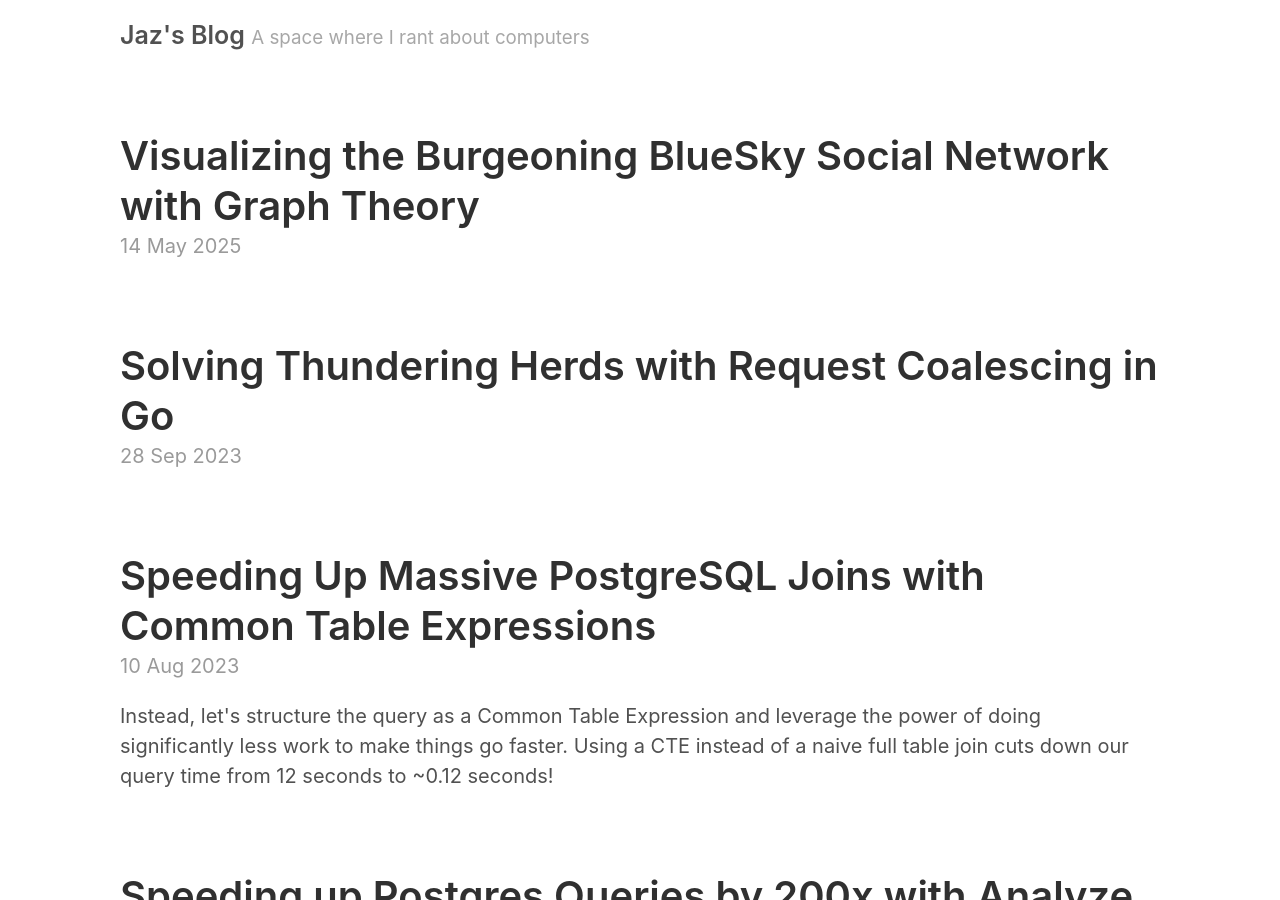
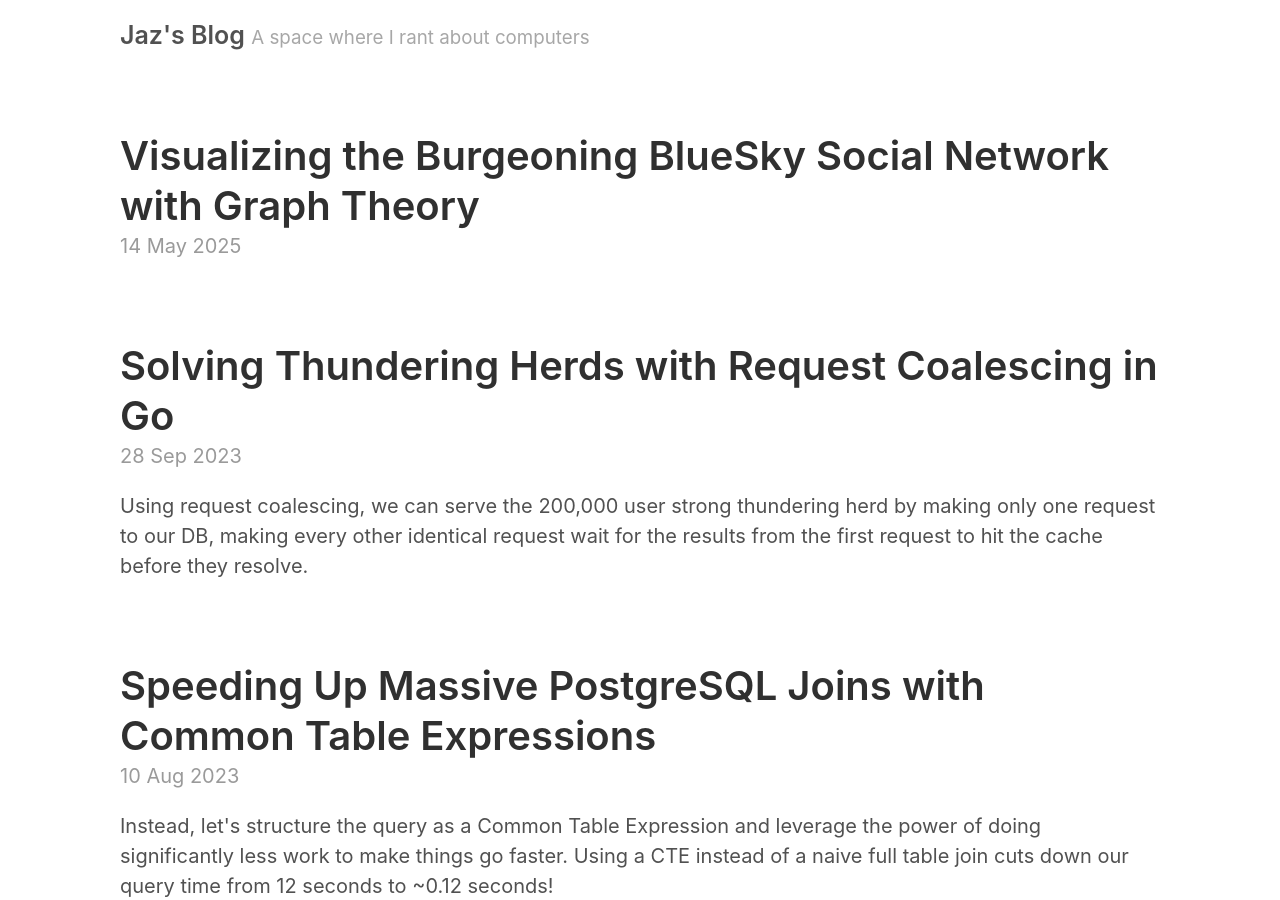
Before and after one commit to jazware/jazco-dev, a Jekyll site: the page built from index.html, in a window 1280 px wide and 900 px high. Built offline with Jekyll 4.4.1, drawn with Linux system fonts in a browser that asks for light colours; the list of posts is cut into pages by our own code.

Commit message:
Add excerpt

```diff
--- a/_posts/2023-09-28-request-coalescing.md
+++ b/_posts/2023-09-28-request-coalescing.md
@@ -1,7 +1,7 @@
 ---
 layout: post
 title: "Solving Thundering Herds with Request Coalescing in Go"
-excerpt: ""
+excerpt: "Using request coalescing, we can serve the 200,000 user strong thundering herd by making only one request to our DB, making every other identical request wait for the results from the first request to hit the cache before they resolve."
 ---
 
 Caches are a wonderful way to make your most frequent operations cheaper.
```
